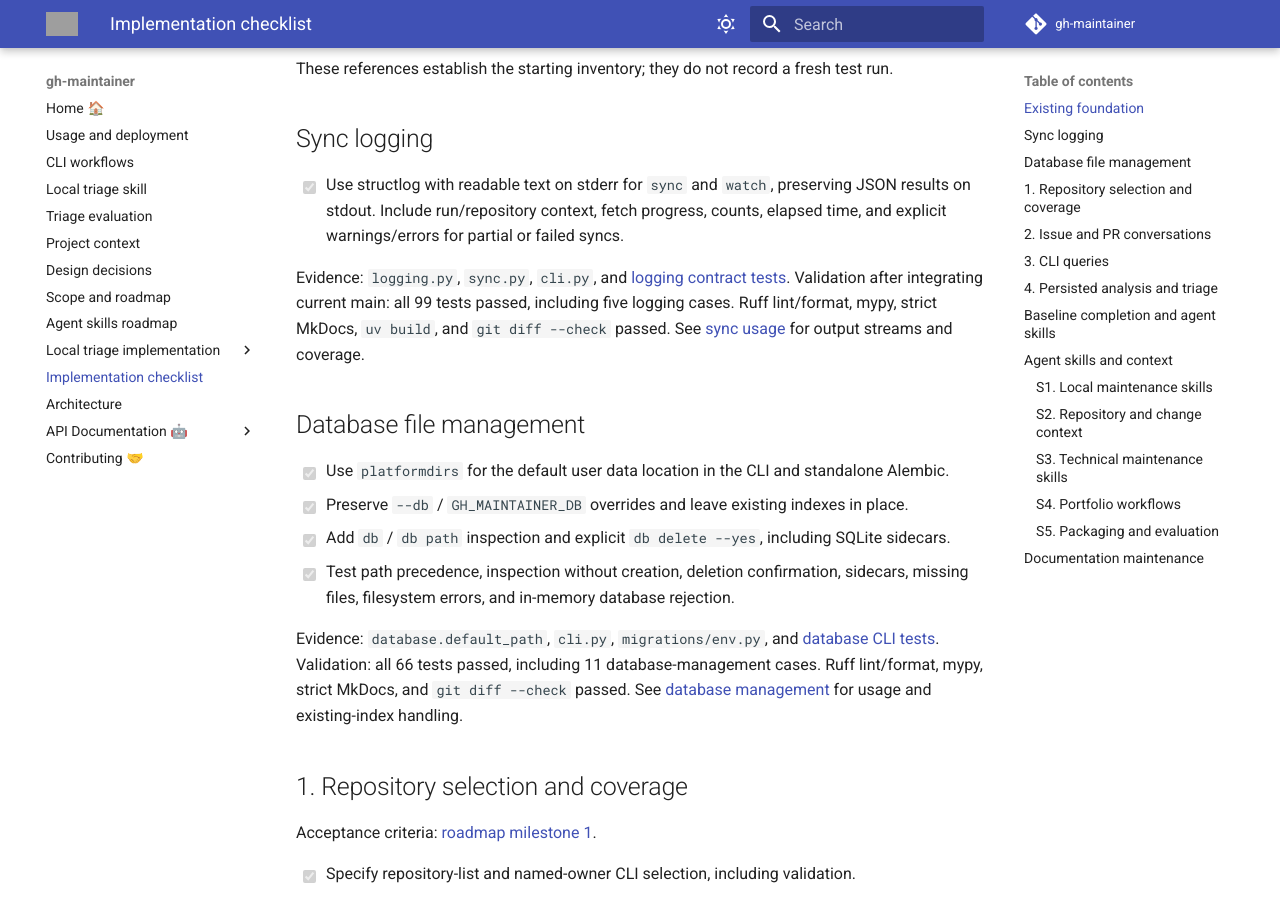
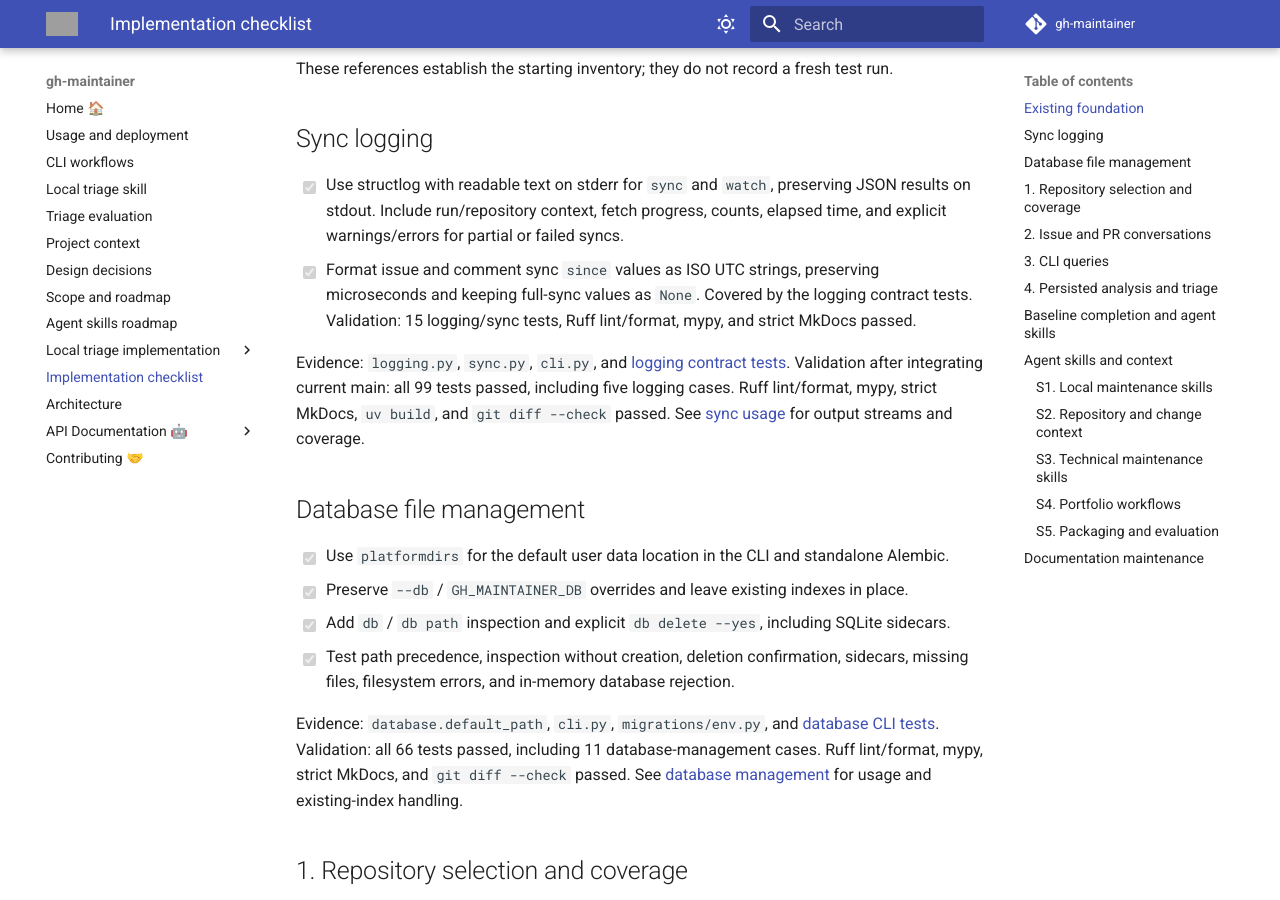
Before and after one commit to jufty-bot/gh-maintainer, an MkDocs documentation site: the page built from docs/checklist.md, in a window 1280 px wide and 900 px high, scrolled down 647 px. Built offline with MkDocs 1.6.1 and Material for MkDocs 9.7.7, drawn with Linux system fonts in a browser that asks for light colours; comment, search, counter and statistics services are not loaded; grey boxes are pictures that could not be loaded.

Commit message:
fix: format sync log timestamps as ISO strings

```diff
--- a/docs/checklist.md
+++ b/docs/checklist.md
@@ -31,6 +31,9 @@ These references establish the starting inventory; they do not record a fresh te
 - [x] Use structlog with readable text on stderr for `sync` and `watch`, preserving
   JSON results on stdout. Include run/repository context, fetch progress, counts,
   elapsed time, and explicit warnings/errors for partial or failed syncs.
+- [x] Format issue and comment sync `since` values as ISO UTC strings, preserving
+  microseconds and keeping full-sync values as `None`. Covered by the logging contract tests.
+  Validation: 15 logging/sync tests, Ruff lint/format, mypy, and strict MkDocs passed.
 
 Evidence: `logging.py`, `sync.py`, `cli.py`, and
 [logging contract tests](https://github.com/jufty-bot/gh-maintainer/blob/main/tests/test_logging.py).
```
Also changed, not shown: docs/roadmap.md (+1 -1 lines), 2 other files.
